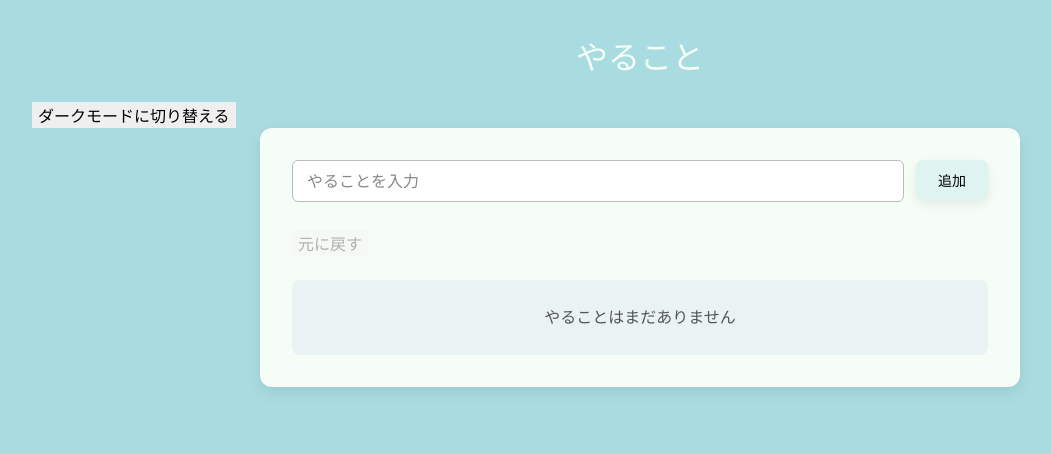
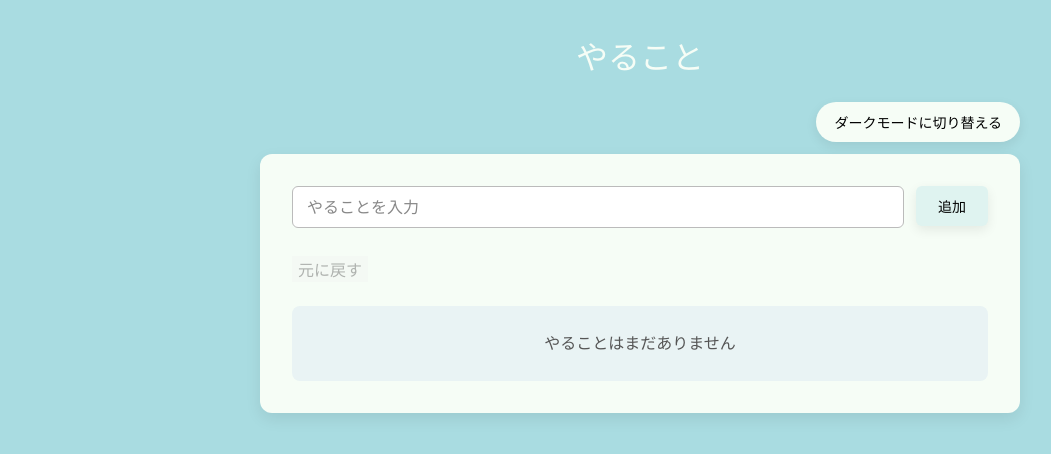
Before and after one commit to samovar1214/react-practices, a React (Vite) app: page / in a window 1280 px wide. Shown: the top 454 px of the page, without its empty margins (0-1051 px from the left). Built offline with nearby package versions, Linux system fonts and the light colour scheme.

Commit message:
ライト/ダークモードの切り替えボタンにCSSを追加

```diff
--- a/src/App.css
+++ b/src/App.css
@@ -325,3 +325,25 @@
   color: #f6fdf6;
   background-color: #59636b;
 }
+
+.theme-toggle-area {
+  width: 100%;
+  max-width: 760px;
+  margin: 0 auto 12px;
+  display: flex;
+  justify-content: flex-end;
+}
+
+.theme-toggle-button {
+  min-width: 190px;
+  height: 40px;
+  padding: 0 18px;
+  font-size: 14px;
+  background-color: #f6fdf6;
+  border-radius: 20px;
+}
+
+.app.dark .theme-toggle-button {
+  color: #f6fdf6;
+  background-color: #3d4852;
+}
--- a/src/AppContent.jsx
+++ b/src/AppContent.jsx
@@ -67,9 +67,15 @@ export default function AppContent() {
         <h1>やること</h1>
       </header>
 
-      <button type="button" onClick={() => setIsDark((isDark) => !isDark)}>
-        {isDark ? "ライトモードに切り替える" : "ダークモードに切り替える"}
-      </button>
+      <div className="theme-toggle-area">
+        <button
+          className="button theme-toggle-button"
+          type="button"
+          onClick={() => setIsDark((isDark) => !isDark)}
+        >
+          {isDark ? "ライトモードに切り替える" : "ダークモードに切り替える"}
+        </button>
+      </div>
 
       <main className="main-content">
         <section className={`task-panel ${isDark ? "dark" : ""}`}>
```
